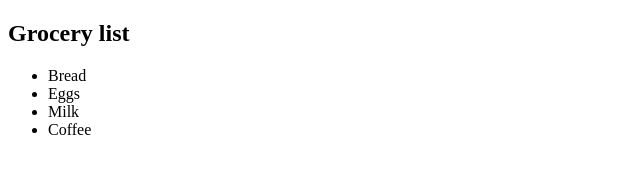
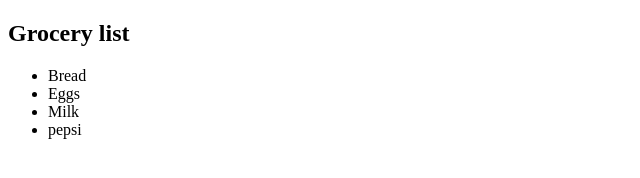
Before and after one commit to kishor123098/Exercise-9, a plain HTML site: page index.html in a window 1280 px wide. Shown: the full height of the page, 0-640 px from the left. Drawn offline with Linux system fonts and the light colour scheme.

Commit message:
third commit

```diff
--- a/index.html
+++ b/index.html
@@ -8,7 +8,7 @@
   <li>Bread</li>
   <li>Eggs</li>
   <li>Milk</li>
-  <li>Coffee</li>
+  <li>pepsi</li>
 </ul>
 
 </body>
```
